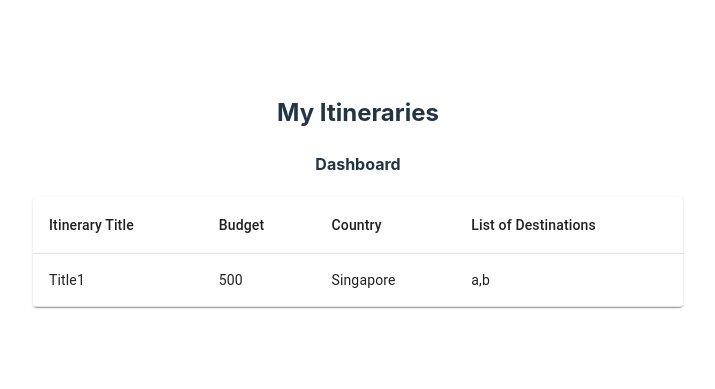
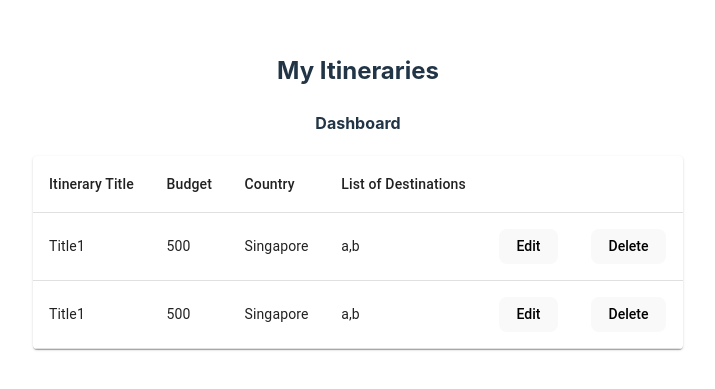
Before and after one commit to Josh9911/TT1_16, a React (Vite) app in the folder frontend/: page /home in a window 1280 px wide. Shown: the part 209-598 px from the top of the page, without its empty margins (282-997 px from the left). Built offline with nearby package versions, Linux system fonts and the light colour scheme.

Commit message:
added edit and delete buttons

```diff
--- a/frontend/src/components/Dashboard.jsx
+++ b/frontend/src/components/Dashboard.jsx
@@ -9,6 +9,7 @@ import Paper from '@mui/material/Paper';
 const Dashboard = () => {
 
     const data = [
+        { itineraryTitle: "Title1", budget: 500, country: "Singapore", listOfDestinations: "a,b" },
         { itineraryTitle: "Title1", budget: 500, country: "Singapore", listOfDestinations: "a,b" },
     ]
 
@@ -25,6 +26,8 @@ const Dashboard = () => {
                             <TableCell>Budget</TableCell>
                             <TableCell>Country</TableCell>
                             <TableCell>List of Destinations</TableCell>
+                            <TableCell></TableCell>
+                            <TableCell></TableCell>
                         </TableRow>
                     </TableHead>
                     <TableBody>
@@ -35,6 +38,8 @@ const Dashboard = () => {
                                     <TableCell>{val.budget}</TableCell>
                                     <TableCell>{val.country}</TableCell>
                                     <TableCell>{val.listOfDestinations}</TableCell>
+                                    <TableCell><button>Edit</button></TableCell>
+                                    <TableCell><button>Delete</button></TableCell>
                                 </TableRow>
                             )
                         })}
```
